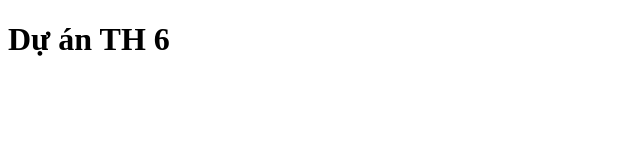
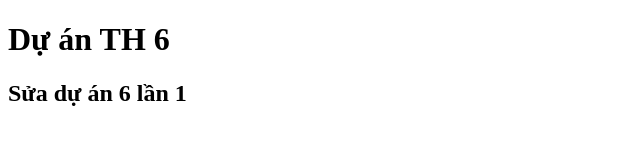
Before and after one commit to HuynhThuanIC/duanTH6, a plain HTML site: page index.html in a window 1280 px wide. Shown: the whole page, without its empty margins (0-640 px from the left). Drawn offline with Linux system fonts and the light colour scheme.

Commit message:
1. Sửa lần 1

```diff
--- a/index.html
+++ b/index.html
@@ -7,5 +7,6 @@
   </head>
   <body>
     <h1>Dự án TH 6</h1>
+    <h2>Sửa dự án 6 lần 1</h2>
   </body>
 </html>
```
